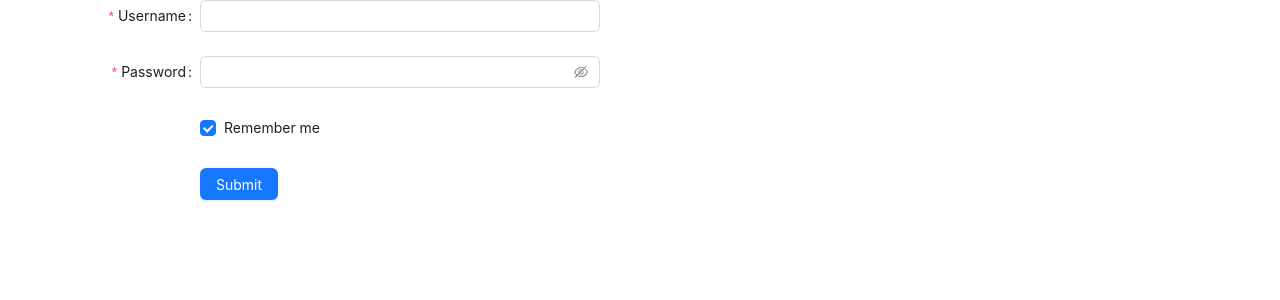
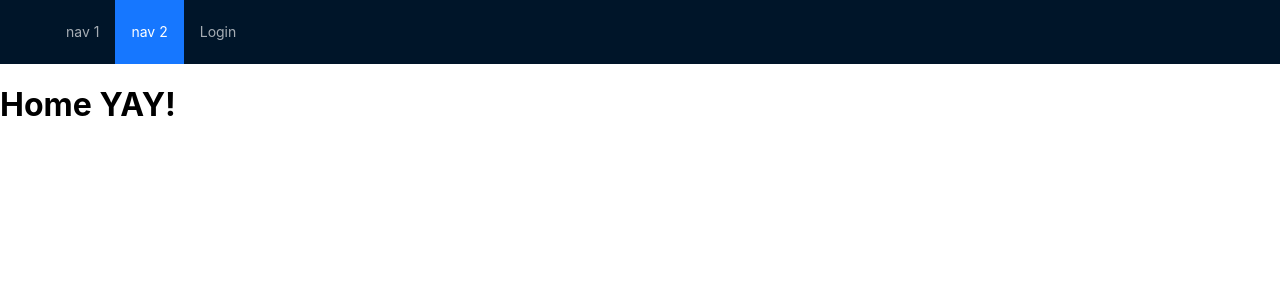
Before and after one commit to OnlineTravelBooking/Online-Travel-Booking, a React (Create React App) app in the folder front-end/: page / in a window 1280 px wide. Shown: the top 300 px of the page. Built offline with nearby package versions, Linux system fonts and the light colour scheme.

Commit message:
header เปลี่ยนเมื่อ login แล้ว

```diff
--- a/front-end/src/App.js
+++ b/front-end/src/App.js
@@ -21,8 +21,8 @@ function App() {
   return (
     <AuthProvider>
       <Routes>
-        <Route path="/" element={<LoginScreen />} />
-        <Route path="/home" element={<Home />} />
+        <Route path="/" element={<Home />} />
+        <Route path="/login" element={<LoginScreen />} />
         <Route
           path="/admin"
           element={
--- /dev/null
+++ b/front-end/src/component/Header.js
@@ -0,0 +1,40 @@
+import React from "react";
+import { Menu } from "antd";
+import { useNavigate } from "react-router-dom";
+export const UserHeader = () => {
+  const navigate = useNavigate();
+  return (
+    <div className="container-fluid">
+      <div className="header">
+        <div className="logo" />
+        <Menu theme="dark" mode="horizontal" defaultSelectedKeys={["2"]}>
+          <Menu.Item key="1">nav 1</Menu.Item>
+          <Menu.Item key="2">nav 2</Menu.Item>
+          <Menu.Item
+            key="3"
+            onClick={() => {
+              navigate("/login");
+            }}
+          >
+            Login
+          </Menu.Item>
+        </Menu>
+      </div>
+    </div>
+  );
+};
+
+export const LoggedIn = () => {
+  return (
+    <div className="container-fluid">
+      <div className="header">
+        <div className="logo" />
+        <Menu theme="dark" mode="horizontal" defaultSelectedKeys={["2"]}>
+          <Menu.Item key="1">nav 1</Menu.Item>
+          <Menu.Item key="2">nav 2</Menu.Item>
+          <Menu.Item>User</Menu.Item>
+        </Menu>
+      </div>
+    </div>
+  );
+};
--- a/front-end/src/component/Home.js
+++ b/front-end/src/component/Home.js
@@ -1,9 +1,36 @@
 import React from "react";
+import { UserHeader, LoggedIn } from "./Header";
+import { Layout, Menu } from "antd";
+import { useAuth } from "../AuthContext";
+const { Header } = Layout;
+export default function Home() {
+  const { isAuthenticated } = useAuth();
 
-export default function Home() {
-  return (
-    <div>
-      <h1>Home yay!</h1>
-    </div>
-  );
+  if (!isAuthenticated) {
+    return (
+      <div>
+        <Layout>
+          <Header>
+            <UserHeader />
+          </Header>
+        </Layout>
+        <div>
+          <h1>Home YAY!</h1>
+        </div>
+      </div>
+    );
+  } else {
+    return (
+      <div>
+        <Layout>
+          <Header>
+            <LoggedIn />
+          </Header>
+        </Layout>
+        <div>
+          <h1>Home YAY!</h1>
+        </div>
+      </div>
+    );
+  }
 }
--- a/front-end/src/component/LoginScreen.js
+++ b/front-end/src/component/LoginScreen.js
@@ -57,7 +57,7 @@ export default function LoginScreen() {
 
       // Use roleType directly for navigation:
       if (roleType === "user") {
-        navigate("/home");
+        navigate("/");
       } else if (roleType === "admin") {
         navigate("/admin");
       }
```
Also changed, not shown: front-end/src/component/AdminDashboard.js (+21 -6 lines), 2 other files (tests, documents, lock files or other folders).
